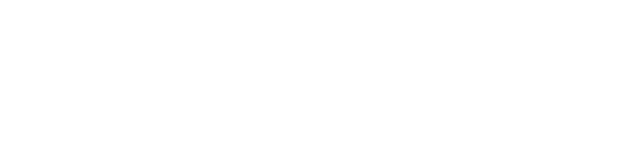
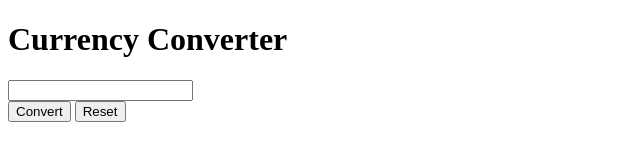
Before and after one commit to Karolinaa12/ConverterApp, a plain HTML site: page index.html in a window 1280 px wide. Shown: the whole page, without its empty margins (0-640 px from the left). Drawn offline with Linux system fonts and the light colour scheme.

Commit message:
Content added

```diff
--- a/index.html
+++ b/index.html
@@ -7,6 +7,22 @@
     <link rel="stylesheet" href="styles.css" />
   </head>
   <body>
+    <div class="container">
+      <div class="main">
+        <div class="header">
+          <h1>Currency Converter</h1>
+        </div>
+        <div class="form-wrapper">
+          <form action="" class="">
+            <input type="number" />
+          </form>
+          <div class="buttons-wrapper">
+            <button class="convert-btn" type="submit">Convert</button>
+            <button class="reset-btn">Reset</button>
+          </div>
+        </div>
+      </div>
+    </div>
     <script src="app.js"></script>
   </body>
 </html>
```
